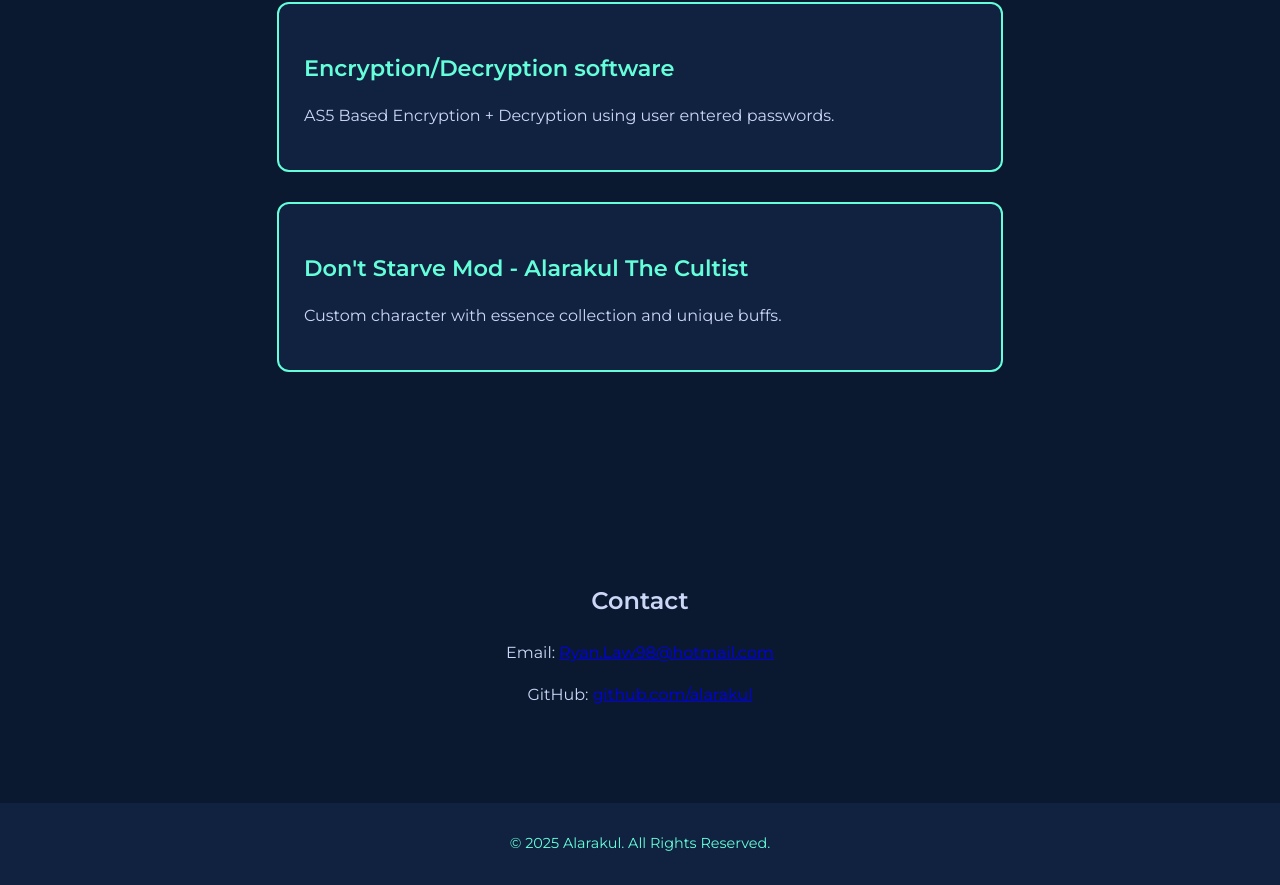
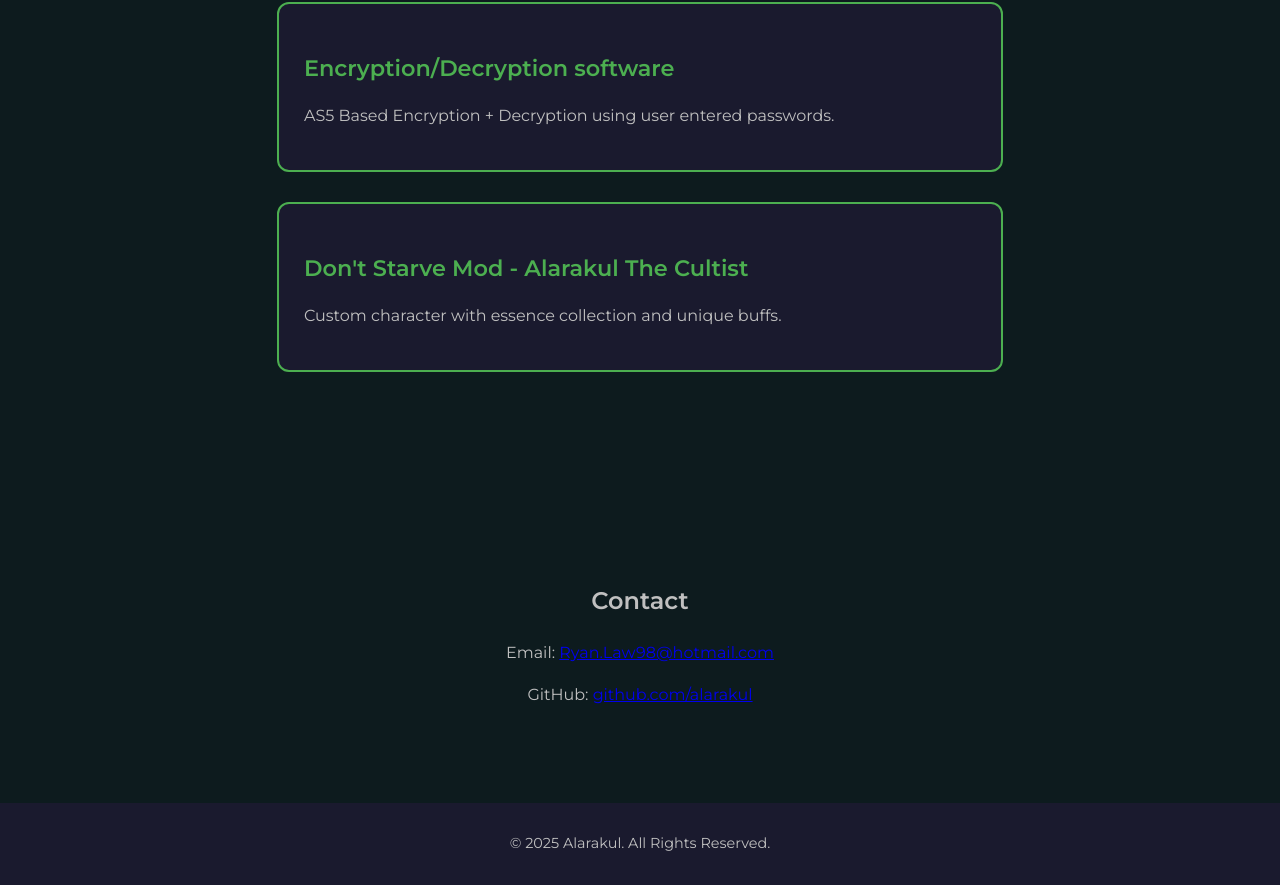
Before and after one commit to Alarakul/alarakul.github.io, a plain HTML site: page index.html in a window 1280 px wide. Shown: the part 695-1580 px from the top of the page. Drawn offline with Linux system fonts and the light colour scheme.

Commit message:
Update styles.css
Colour changes.

```diff
--- a/styles.css
+++ b/styles.css
@@ -4,17 +4,18 @@ body {
     font-family: 'Montserrat', sans-serif;
     margin: 0;
     padding: 0;
-    background-color: #0a192f;
-    color: #ccd6f6;
+    background-color: #0d1b1e; /* Dark Greenish Teal */
+    color: #c0c0c0; /* Silver */
     line-height: 1.6;
 }
 
 header {
-    background-color: #112240;
+    background-color: #1a1a2e; /* Midnight Purple */
     padding: 20px;
     text-align: center;
     font-size: 1.5em;
     font-weight: 600;
+    color: #c0c0c0;
 }
 
 nav ul {
@@ -29,7 +30,7 @@ nav ul li {
 }
 
 nav ul li a {
-    color: #64ffda;
+    color: #4caf50; /* Dark Green */
     text-decoration: none;
     font-weight: 600;
     font-size: 1.1em;
@@ -37,7 +38,7 @@ nav ul li a {
 }
 
 nav ul li a:hover {
-    color: #ff79c6;
+    color: #c0c0c0; /* Silver Hover */
 }
 
 section {
@@ -46,30 +47,30 @@ section {
 }
 
 .project {
-    background-color: #112240;
+    background-color: #1a1a2e; /* Midnight Purple */
     padding: 25px;
     margin: 30px auto;
     width: 75%;
     border-radius: 12px;
-    border: 2px solid #64ffda;
+    border: 2px solid #4caf50; /* Dark Green Border */
     text-align: left;
 }
 
 .project h3 {
     font-size: 1.4em;
-    color: #64ffda;
+    color: #4caf50; /* Dark Green */
     margin-bottom: 10px;
 }
 
 .project p {
     font-size: 1em;
-    color: #ccd6f6;
+    color: #c0c0c0;
 }
 
 footer {
     text-align: center;
     padding: 15px;
-    background-color: #112240;
-    color: #64ffda;
+    background-color: #1a1a2e;
+    color: #c0c0c0;
     font-size: 0.9em;
 }
```
